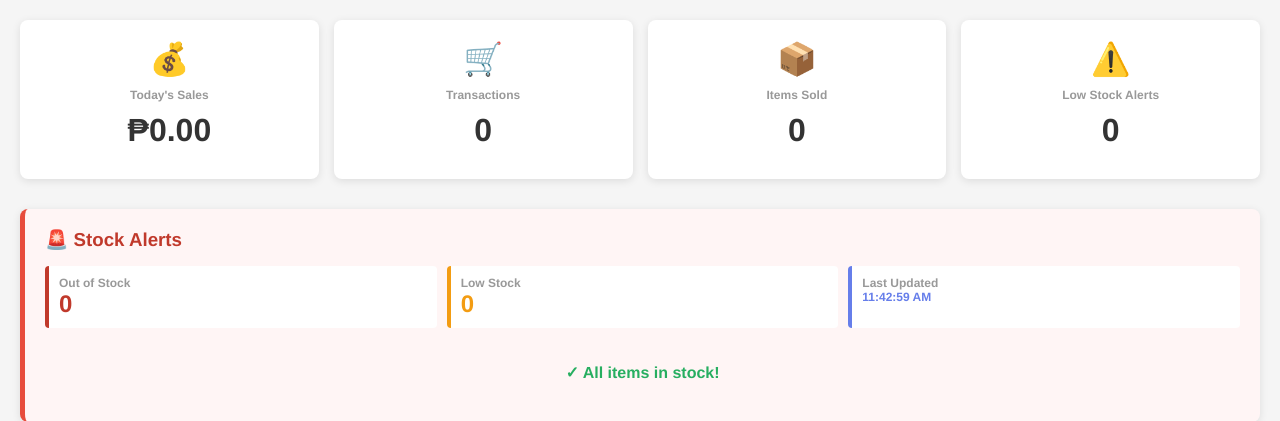
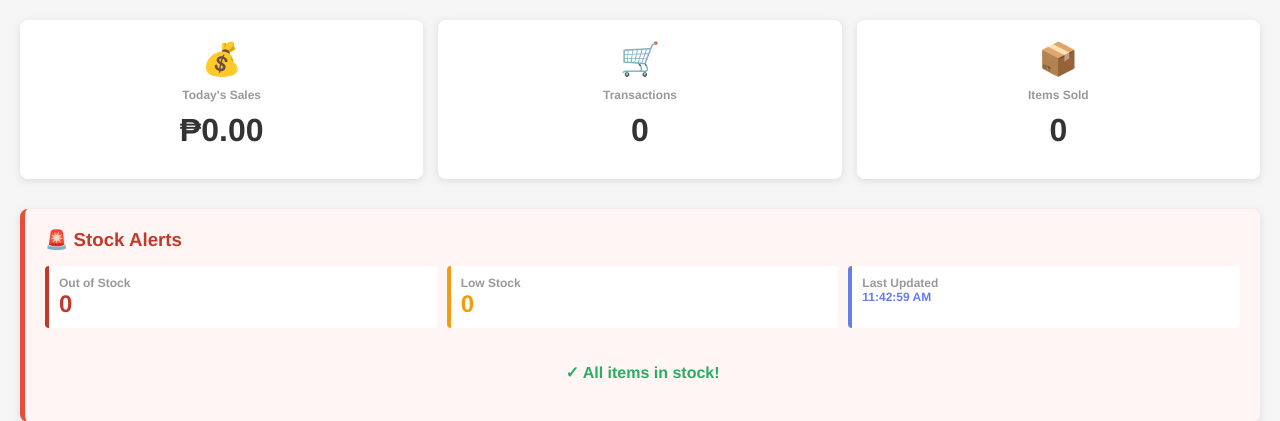
Before and after one commit to krrsgm/raon-vending-rpi4, a Flask app: page /dashboard in a window 1280 px wide. Shown: the part 73-494 px from the top of the page. Run offline with Flask 3, Linux system fonts and the light colour scheme; data that the repository does not hold is empty.

Commit message:
Remove low stock alert counter from dashboard

```diff
--- a/templates/dashboard.html
+++ b/templates/dashboard.html
@@ -314,11 +314,6 @@
                 <div class="stat-label">Items Sold</div>
                 <div class="stat-value" id="itemsSold">0</div>
             </div>
-            <div class="stat-card">
-                <div class="stat-icon">⚠️</div>
-                <div class="stat-label">Low Stock Alerts</div>
-                <div class="stat-value" id="lowStock">0</div>
-            </div>
         </div>
 
         <!-- Low Stock Alerts Section -->
@@ -573,11 +568,9 @@
 
                 const container = document.getElementById('alertsContainer');
                 const section = document.getElementById('alertsSection');
-                const lowStockBadge = document.getElementById('lowStock');
 
                 if (data.alerts && data.alerts.length > 0) {
                     section.style.display = 'block';
-                    lowStockBadge.textContent = data.alerts.length;
 
                     container.innerHTML = data.alerts.map(alert => `
                         <div class="alert-item ${alert.severity}">
@@ -593,7 +586,6 @@
                     `).join('');
                 } else {
                     section.style.display = 'none';
-                    lowStockBadge.textContent = '0';
                 }
             } catch (error) {
                 console.error('Error loading low stock alerts:', error);
@@ -819,10 +811,6 @@
                 document.getElementById('transactions').textContent = logsData.total_transactions;
                 document.getElementById('itemsSold').textContent = Object.values(logsData.items_sold || {}).reduce((a, b) => a + b, 0);
 
-                let lowStockCount = 0;
-                statusData.forEach(m => lowStockCount += m.low_stock_count);
-                document.getElementById('lowStock').textContent = lowStockCount;
-
                 // Update machines grid
                 const grid = document.getElementById('machinesGrid');
                 grid.innerHTML = '';
```
